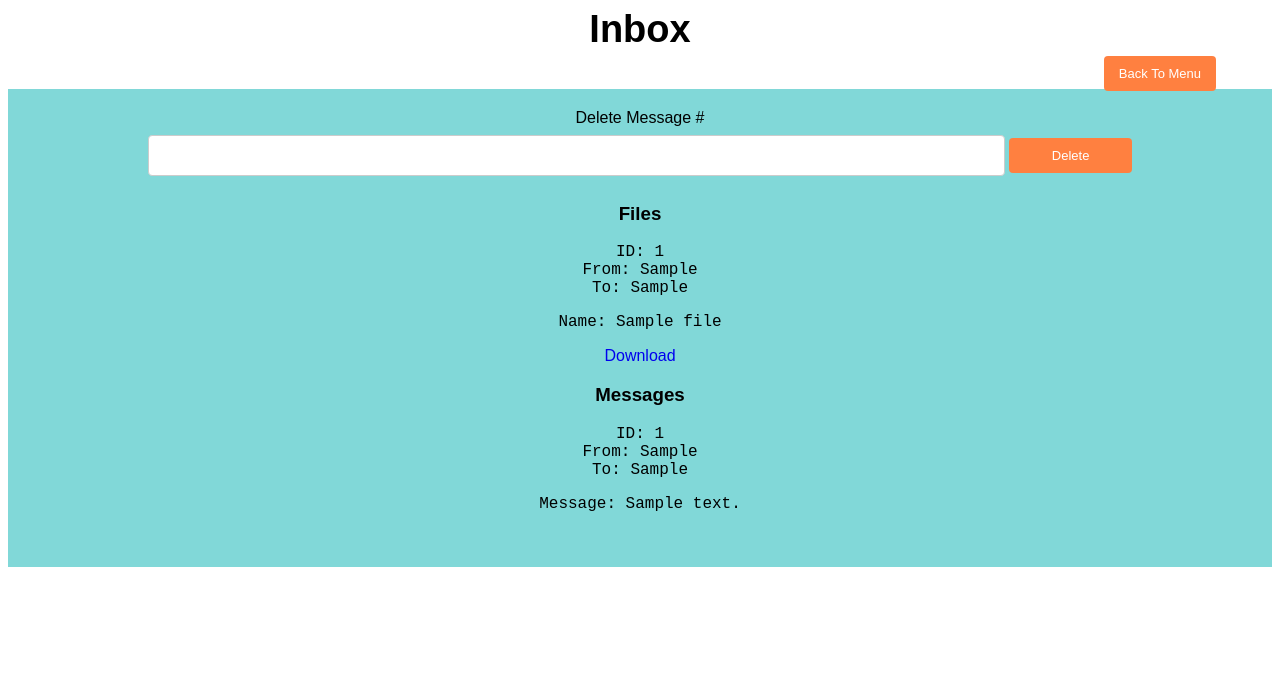
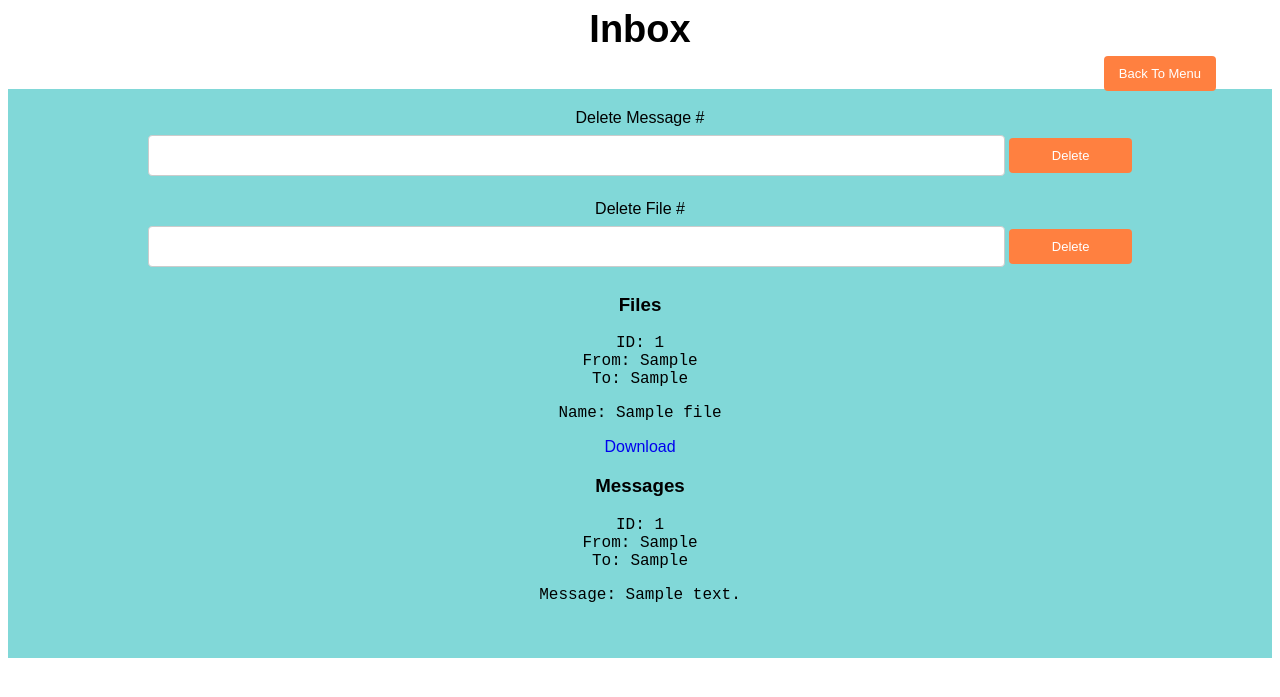
Before and after one commit to shagun26/CustomerSupportSystem, a PHP site: page /inbox.php in a window 1280 px wide. Shown: the top 697 px of the page. Run offline with PHP 8.4, Linux system fonts and the light colour scheme; the visitor is signed in with stand-in values (Sample User, id 1); tables that the repository leaves empty or names only in its code hold one stand-in row (values such as "Sample post").

Commit message:
added delete file to help desk user

```diff
--- a/inbox.php
+++ b/inbox.php
@@ -18,6 +18,7 @@
     <h3 id="login2">Inbox</h3>
     <a href="./menu.php"><button class="annoLeave">Back To Menu</button></a>
     <div class="loginPage">
+
     <form action="" method="POST">
         <label for="deleteID">Delete Message # </label>
         <br />
@@ -25,12 +26,23 @@
 
         <input type="submit" name="delete" class="annoSubmit" value="Delete">
     </form>
+
+    <form action="" method="POST">
+        <label for="deleteID">Delete File #</label>
+        <br />
+        <input type="number" class="annoInput" name="deletefileID" pattern="[0-9]">
+        <input type="submit" class="annoSubmit" name="deletefile" value="Delete">
+
+    </form>
+
+
+
     <?php
 
     $username = $_SESSION["username"];
     require_once("connect-db.php");
 
-    // If user hits delete.
+    // If user hits delete for a message.
     if (isset($_POST["delete"]))
     {
         $id = $_POST["deleteID"];
@@ -47,6 +59,36 @@
         }
 
     }
+
+    // If user hits delete for a file.
+    if (isset($_POST["deletefile"]))
+    {
+        // Look at the file ID that will be deleted.
+        $id = $_POST["deletefileID"];
+
+        // Grab the file name.
+        $sql = "SELECT `name`, `from` FROM `files` WHERE `fid`='$id' AND `to`='$username'";
+
+        if ($result = mysqli_query($dbLocalhost, $sql))
+        {
+            // Delete the file from server with matching name.
+            $row = mysqli_fetch_row($result);
+            $sender = $row[1];
+            $fileName = $row[0];
+            unlink("./uploads/" . $sender . "/" . $fileName);
+            // Delete file from database.
+            $sql = "DELETE FROM `files` WHERE `fid`='$id' AND `to`='$username'";
+            mysqli_query($dbLocalhost, $sql);
+        }
+        else
+        {
+            echo mysqli_error($dbLocalhost);
+        }
+
+
+
+    }
+
 
     echo "<h3>Files</h3>";
 
```
